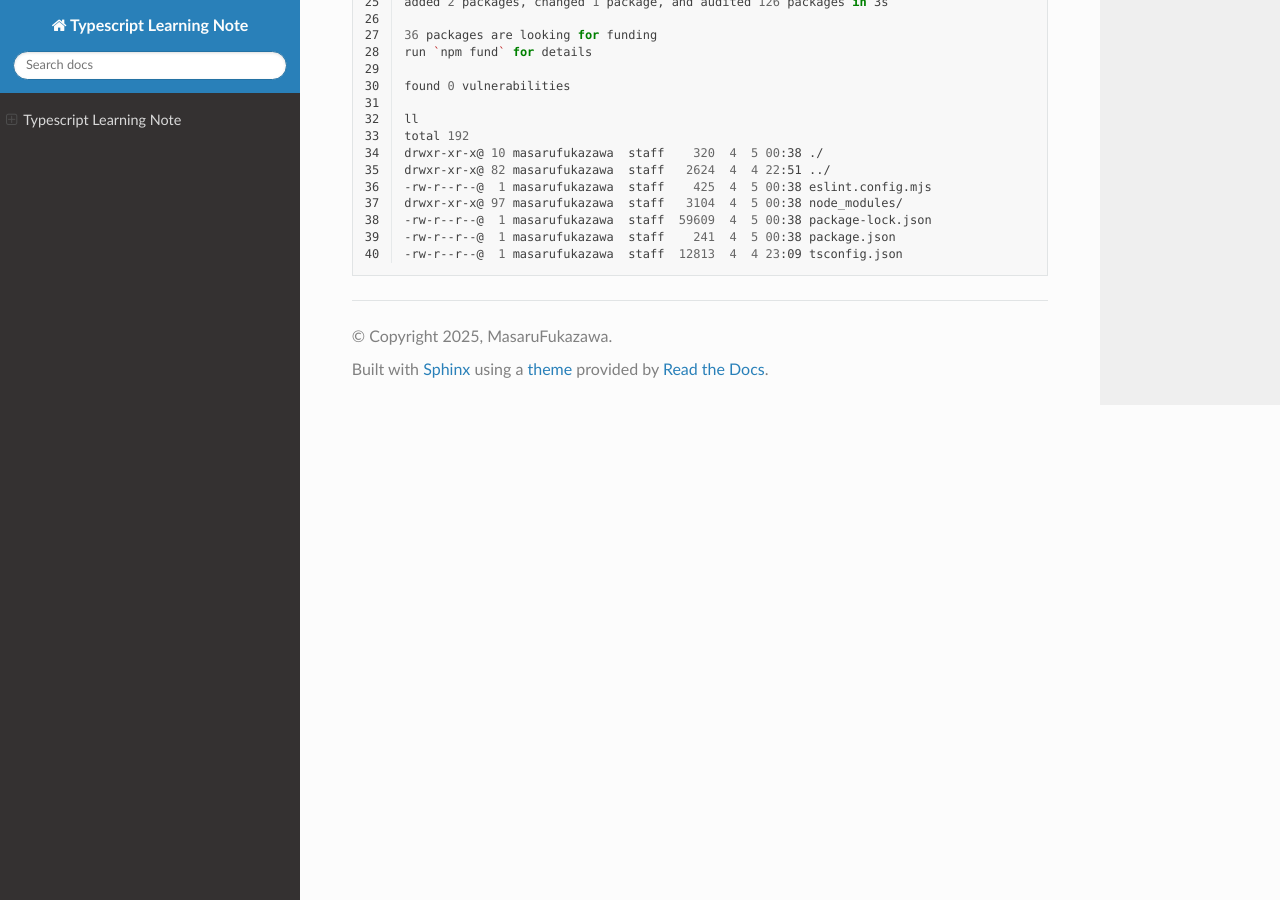
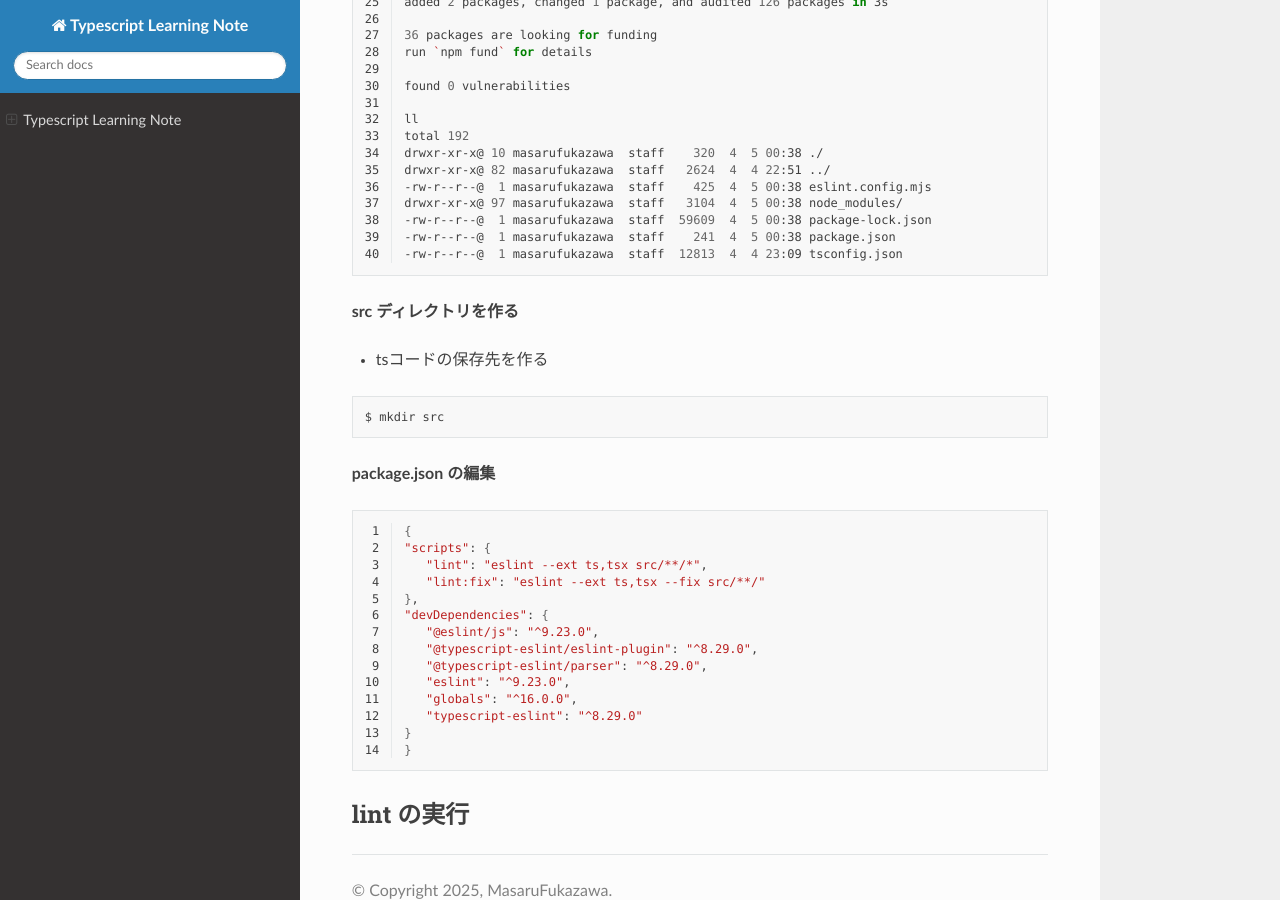
Before and after one commit to MasaruFukazawa/typescript-learning-note, a Sphinx documentation site: the page built from source/index.rst, in a window 1280 px wide and 900 px high, scrolled down 1044 px. Built offline with Sphinx 7.4.7 and the Read the Docs theme 3.1.0, drawn with Linux system fonts in a browser that asks for light colours.

Commit message:
ちょい修正

```diff
--- a/source/index.rst
+++ b/source/index.rst
@@ -85,3 +85,36 @@ lint の設定
    -rw-r--r--@  1 masarufukazawa  staff  59609  4  5 00:38 package-lock.json
    -rw-r--r--@  1 masarufukazawa  staff    241  4  5 00:38 package.json
    -rw-r--r--@  1 masarufukazawa  staff  12813  4  4 23:09 tsconfig.json
+
+
+**src ディレクトリを作る**
+
+- tsコードの保存先を作る
+
+.. code-block:: bash
+
+   $ mkdir src
+
+**package.json の編集**
+
+.. code-block:: bash
+   :linenos:
+
+   {
+   "scripts": {
+      "lint": "eslint --ext ts,tsx src/**/*",
+      "lint:fix": "eslint --ext ts,tsx --fix src/**/"
+   },
+   "devDependencies": {
+      "@eslint/js": "^9.23.0",
+      "@typescript-eslint/eslint-plugin": "^8.29.0",
+      "@typescript-eslint/parser": "^8.29.0",
+      "eslint": "^9.23.0",
+      "globals": "^16.0.0",
+      "typescript-eslint": "^8.29.0"
+   }
+   }
+
+
+lint の実行
+--------------------------------------
```
